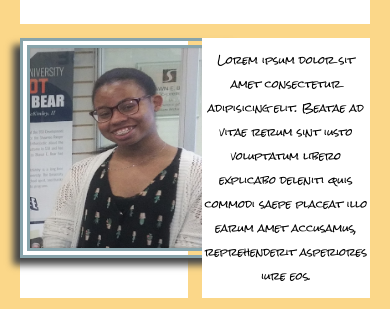
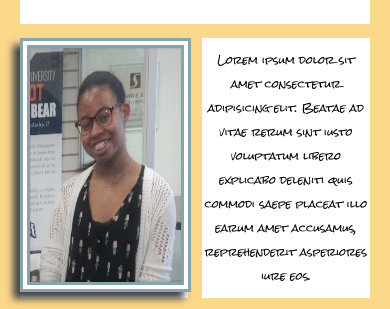
Before and after one commit to PhiliciaWatson/aboutMe, a plain HTML site: page index.html in a window 390 px wide. Shown: the part 96-405 px from the top of the page. Drawn offline with Linux system fonts and the light colour scheme; a web font is replaced by a local one.

Commit message:
responsive image

```diff
--- a/style.css
+++ b/style.css
@@ -8,8 +8,8 @@ h1{
 
 img{
 
-   width:200px;
-   height:200px;
+   height:90%;
+   width:90%;
    border: #88a4ab double 10px;
    box-shadow: -7px 7px 7px #464646 ;
 }
```
